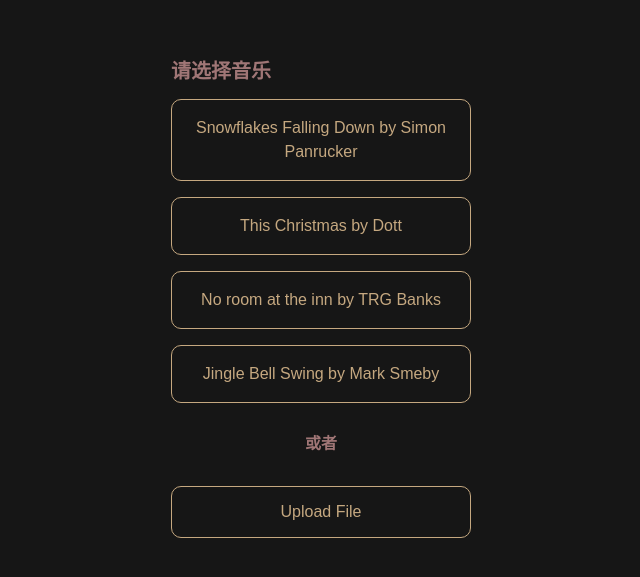
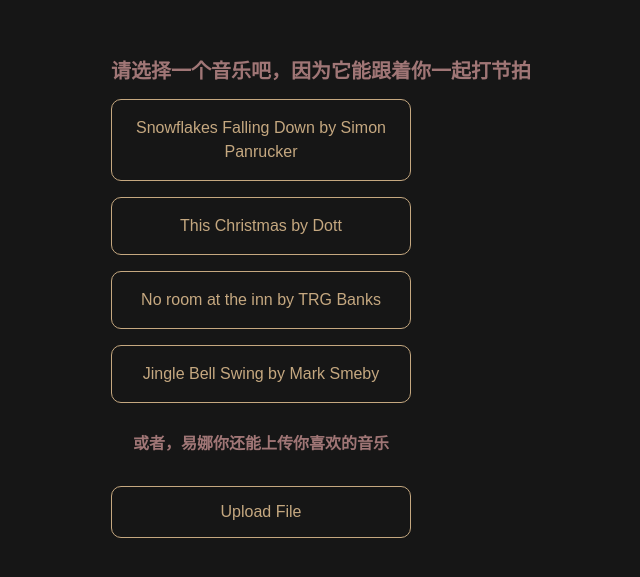
Before and after one commit to huboldboy/yihaona, a plain HTML site: page index.html in a window 1280 px wide. Shown: the part 101-678 px from the top of the page, without its empty margins (319-959 px from the left). Drawn offline with nearby package versions, Linux system fonts and the light colour scheme.

Commit message:
Update index.html

```diff
--- a/index.html
+++ b/index.html
@@ -4,7 +4,7 @@
 <head>
   <meta charset="UTF-8">
 
-  <title>愿它成为一束阳光守护你-易娜</title>
+  <title>易娜永远的圣诞树</title>
 
   <link rel="stylesheet" href="https://cdnjs.cloudflare.com/ajax/libs/normalize/5.0.0/normalize.min.css">
 
@@ -109,7 +109,7 @@
 
   <div id="overlay">
     <ul>
-      <li class="title">请选择音乐</li>
+      <li class="title">请选择一个音乐吧，因为它能跟着你一起打节拍</li>
       <li>
         <button class="btn" id="btnA" type="button">
           Snowflakes Falling Down by Simon Panrucker
@@ -118,7 +118,7 @@
       <li><button class="btn" id="btnB" type="button">This Christmas by Dott</button></li>
       <li><button class="btn" id="btnC" type="button">No room at the inn by TRG Banks</button></li>
       <li><button class="btn" id="btnD" type="button">Jingle Bell Swing by Mark Smeby</button></li>
-      <li class="separator">或者</li>
+      <li class="separator">或者，易娜你还能上传你喜欢的音乐</li>
       <li>
         <input type="file" id="upload" hidden />
         <label for="upload">Upload File</label>
@@ -267,7 +267,7 @@
 
     function uploadAudio(event) {
       document.getElementById("overlay").innerHTML =
-        '<div class="text-loading">请稍等...</div>';
+        '<div class="text-loading">ok，你上传了音乐，请闭眼...</div>';
       const files = event.target.files;
       const reader = new FileReader();
 
```
